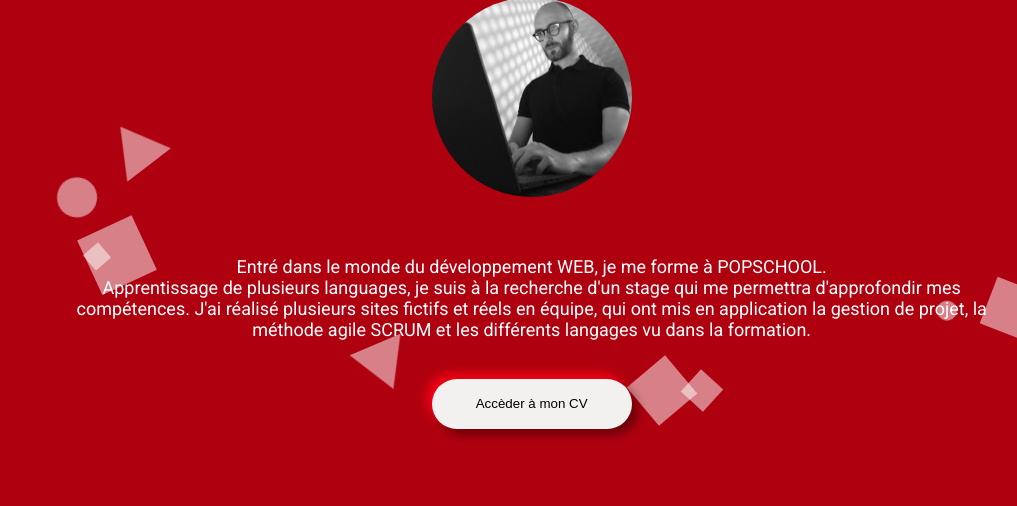
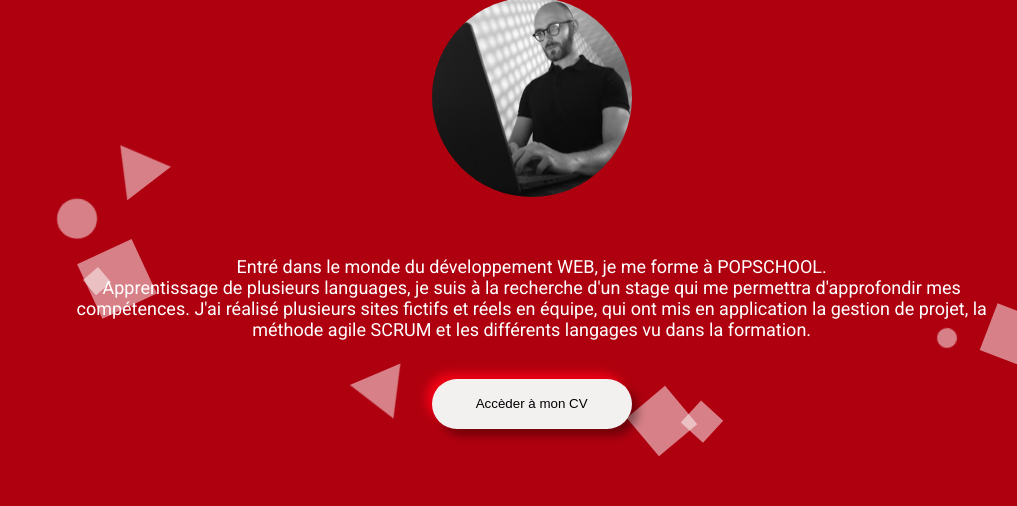
Before and after one commit to Zorti59/CV, a plain HTML site: page index.html in a window 1280 px wide. Shown: the part 248-754 px from the top of the page, 263-1280 px from the left. Drawn offline with nearby package versions, Linux system fonts and the light colour scheme.

Commit message:
change of the keyframe height

```diff
--- a/style.css
+++ b/style.css
@@ -254,7 +254,7 @@ header {
     }
     .square {
         position: absolute;
-        top: 100vh;
+        top: 105vh;
         left: 350px;
         width: 60px;
         height: 60px;
@@ -265,7 +265,7 @@ header {
     }
     .squaretwo {
         position: absolute;
-        top: 100vh;
+        top: 105vh;
         left: 320px;
         width: 40px;
         height: 40px;
@@ -276,7 +276,7 @@ header {
     }
     .squarethree {
         position: absolute;
-        top: 100vh;
+        top: 105vh;
         left: 370px;
         height : 0;
         width : 0;
@@ -288,7 +288,7 @@ header {
     }
     .squarefour {
         position: absolute;
-        top: 100vh;
+        top: 105vh;
         left: 350px;
         width: 20px;
         height: 20px;
@@ -299,7 +299,7 @@ header {
     }
     .squarefive {
         position: absolute;
-        top: 100vh;
+        top: 105vh;
         left: 620px;
         height : 0;
         width : 0;
@@ -312,7 +312,7 @@ header {
     }
     .squaresix {
         position: absolute;
-        top: 100vh;
+        top: 105vh;
         left: 900px;
         width: 50px;
         height: 50px;
@@ -323,7 +323,7 @@ header {
     }
     .squareseven {
         position: absolute;
-        top: 100vh;
+        top: 105vh;
         left: 950px;
         width: 30px;
         height: 30px;
@@ -334,7 +334,7 @@ header {
     }
     .squareeight {
         position: absolute;
-        top: 100vh;
+        top: 105vh;
         left: 1200px;
         width: 20px;
         height: 20px;
@@ -346,7 +346,7 @@ header {
     }
     .squarenine {
         position: absolute;
-        top: 100vh;
+        top: 105vh;
         left: 1250px;
         width: 50px;
         height: 50px;
@@ -359,7 +359,7 @@ header {
             transform: translateY(0);
         }
         100% {
-            transform: translateY(-100vh) rotate(600deg);
+            transform: translateY(-105vh) rotate(600deg);
         }
     }
 }
```
